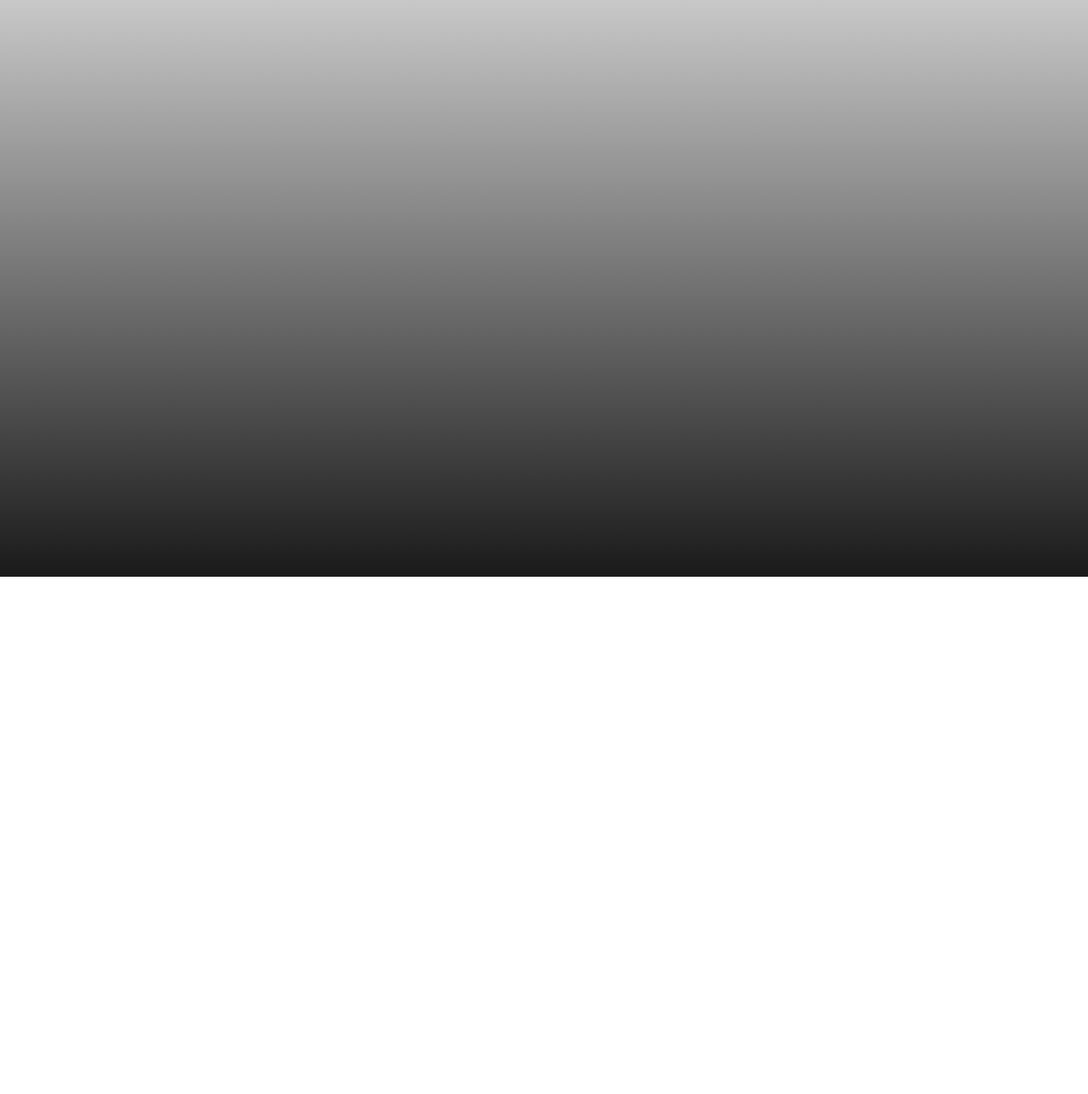
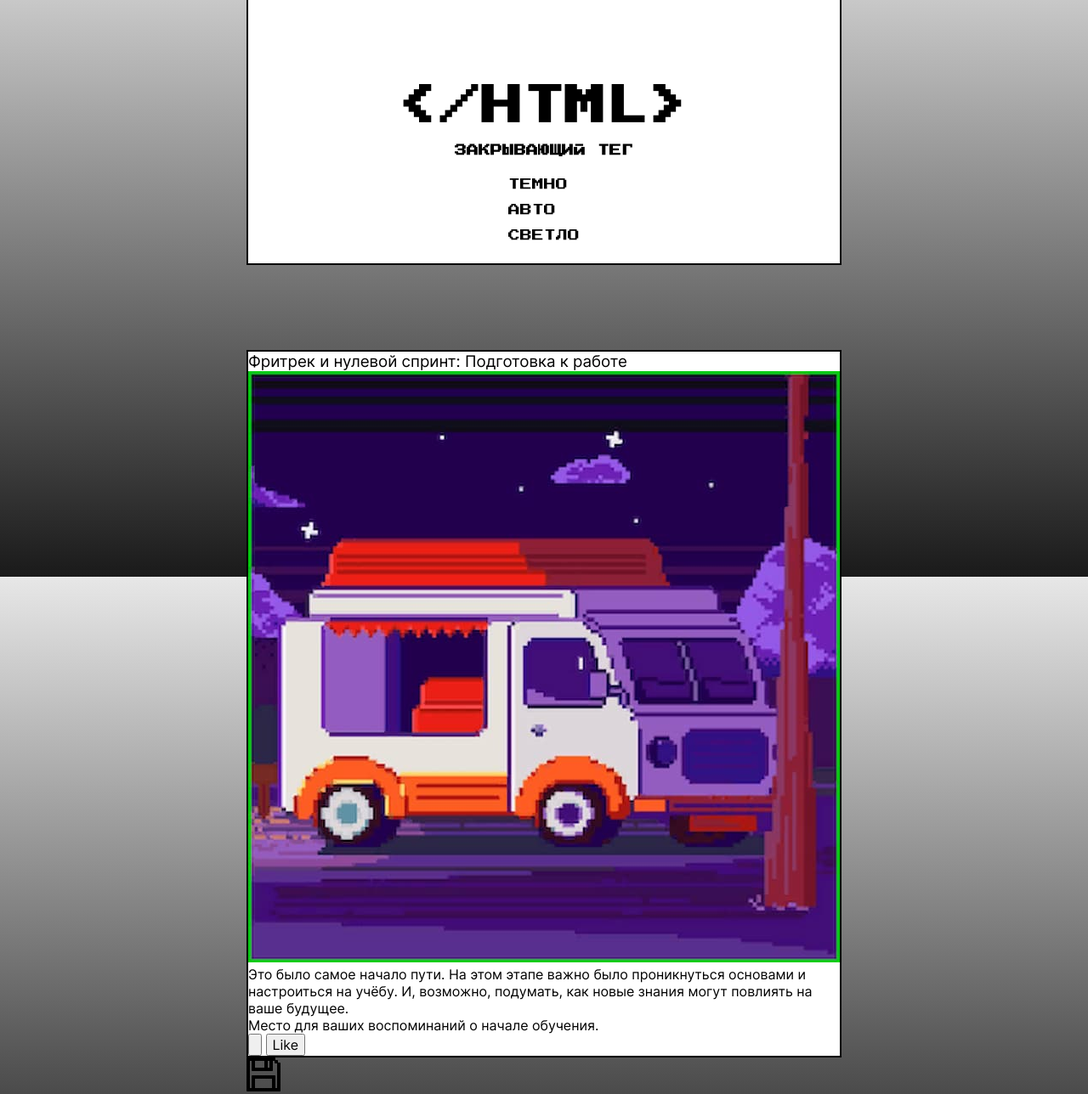
Before and after one commit to AlenaKosenkova/zakrivayuschiy-teg-f, a plain HTML site: page index.html in a window 1280 px wide. Shown: the part 121-1409 px from the top of the page at 85% size. Before the commit the page ends 800 px from the top, so only its background shows below. Drawn offline with Linux system fonts and the light colour scheme.

Commit message:
Хедер, начала карточки

```diff
--- a/index.html
+++ b/index.html
@@ -5,9 +5,9 @@
     <meta name="viewport" content="width=device-width, initial-scale=1.0" />
     <meta name="color-sheme" content="dark light">
     <title>Закрывающий тег</title>
-    <link rel="icon" href="./images/favicon/favicon.ico" sizes="any">
     <link rel="icon" href="./images/favicon/favicon.svg" type="image/svg+xml">
     <link rel="apple-touch-icon" href="./images/favicon/favicon.png">
+    <!--<link rel="icon" href="./images/favicon/favicon.ico" sizes="any">-->
     <link rel="stylesheet" href="./fonts/fonts.css" />
     <link rel="stylesheet" href="./styles/variables.css" />
     <link rel="stylesheet" href="./styles/globals.css" />
@@ -18,6 +18,8 @@
   </head>
   <body class="page">
     <header class="header">
+      <h1 class="title">&lt;/html&gt;</h1>
+      <h2 class="tagline">закрывающий тег</h2>
       <nav class="theme-menu header__theme-menu">
         <!-- Не меняйте разметку этого списка, иначе скрипты перестанут работать -->
         <ul class="theme-menu__list">
@@ -45,7 +47,26 @@
       </nav>
     </header>
     <main class="main">
-
+      <section class="card">
+        <h3 class="card__title">Фритрек и нулевой спринт: Подготовка к работе</h3>
+        <img class="card__img"
+        src="./images/main-image/desktop-image/main-image__desktop.jpg"
+        alt="Рисунок фургона">
+        <div class="card__description">
+          <p class="card__text">Это было самое начало пути.
+            На этом этапе важно было проникнуться основами и настроиться на учёбу.
+            И, возможно, подумать, как новые знания могут повлиять на ваше будущее.</p>
+          <p class="card__text">Место для ваших воспоминаний о начале обучения.</p>
+          <div class="card__active">
+            <button class="card__icon-button">
+              <img class="like-icon">
+            </button>
+            <button class="card__like-button">
+              <span class="button__text">Like</span>
+            </button>
+          </div>
+        </div>
+      </section>
     </main>
     <script src="./scripts/like.js"></script>
     <svg width="40"
--- a/styles/style.css
+++ b/styles/style.css
@@ -17,8 +17,10 @@
 .page {
   min-inline-size: 320px;
   min-block-size: 100dvb;
+  width: 100%;
+  max-width: 700px;
+  margin: auto;
   font-family: var(--Inter-Variable);
-  /*Не помню точно, нужно проверить*/
   font-variation-settings: 'wght' var(--font-weight-page);
   background-color: var(--bg-color);
   background-image:
@@ -29,3 +31,63 @@
   background-size: cover;
   color: var(--accent-color);
 }
+
+.header {
+  margin: 100px 0;
+  display: flex;
+  flex-direction: column;
+  align-items: center;
+  text-transform: uppercase;
+  font-family: var(--PressStart2P);
+  font-size: 14px;
+  background-color: var(--bg-color);
+  border: var(--border);
+}
+
+.title {
+  margin-block-start: 120px;
+  margin-block-end: 20px;
+  font-size: 49px;
+}
+
+.tagline {
+  font-size: 14px;
+}
+
+.theme-menu__list {
+  display: flex;
+  flex-direction: column;
+  gap: 14px;
+  margin: 25px auto;
+}
+
+.theme-menu__button {
+  text-transform: uppercase;
+  background-color: transparent;
+  border: none;
+}
+
+.card {
+  background-color: var(--bg-color);
+  border: var(--border);
+}
+
+.card__title {
+
+}
+
+.card__img {
+
+}
+
+.card__description {
+
+}
+
+.card__text {
+
+}
+
+.card__active {
+
+}
--- a/styles/variables.css
+++ b/styles/variables.css
@@ -10,4 +10,5 @@
   --gradient-from-color: #e7e7e7;
   --gradient-to-color: #1a1a1a;
   --transparent-color: rgba(0 0 0 / 0);
+  --border: 2px solid var(--accent-color);
 }
```
Also changed, not shown: images/favicon/favicon.svg.
